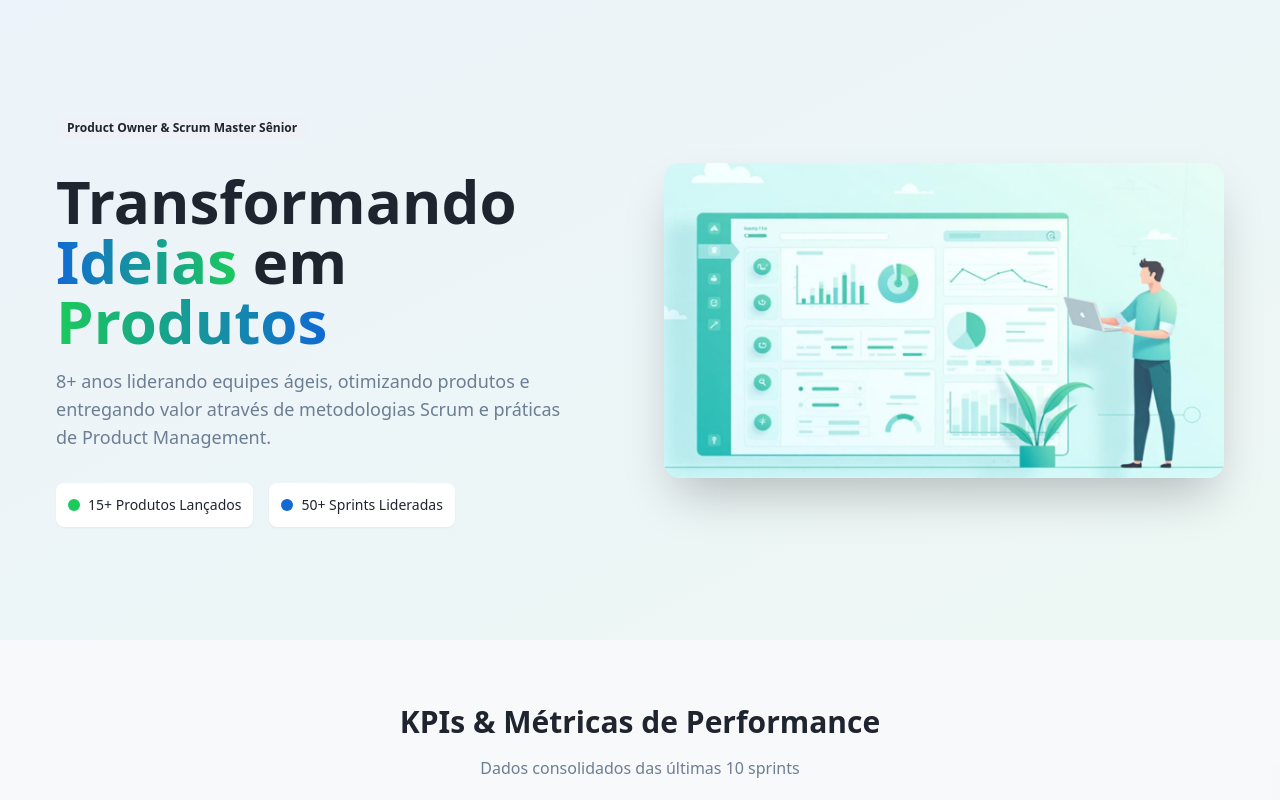
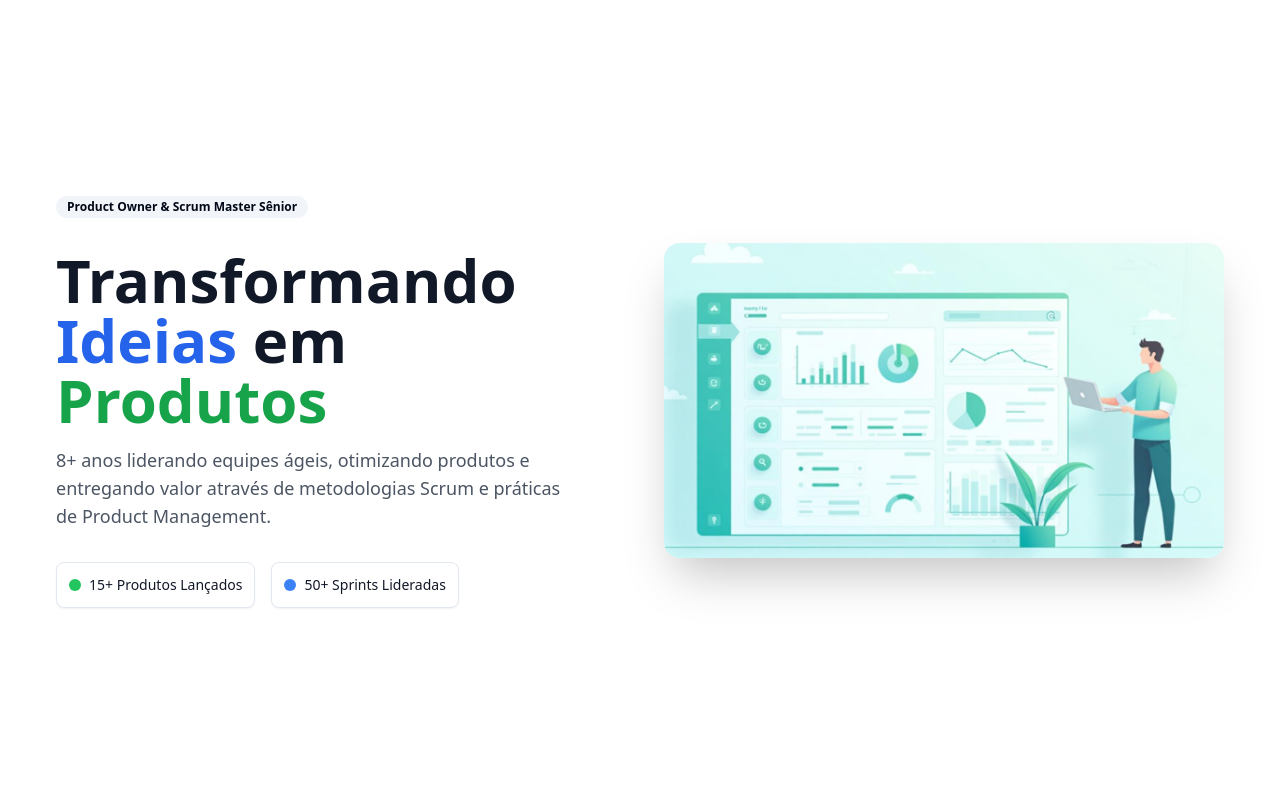
Before and after one commit to diegoshuda/diegooagilistasenior, a React (Vite) app: page / in a window 1280 px wide. Shown: the top 800 px of the page. Built offline with nearby package versions, Linux system fonts and the light colour scheme.

Commit message:
Fix blank screen issue

```diff
--- a/src/components/HeroSection.tsx
+++ b/src/components/HeroSection.tsx
@@ -3,31 +3,31 @@ import heroImage from "@/assets/hero-portfolio.jpg";
 
 const HeroSection = () => {
   return (
-    <section className="relative min-h-[80vh] flex items-center justify-center bg-gradient-to-br from-primary/5 to-accent/5 px-6">
+    <section className="relative min-h-screen flex items-center justify-center bg-white px-6">
       <div className="container mx-auto grid lg:grid-cols-2 gap-12 items-center">
         <div className="space-y-8">
           <div className="space-y-4">
             <Badge variant="secondary" className="mb-4">
               Product Owner & Scrum Master Sênior
             </Badge>
-            <h1 className="text-4xl lg:text-6xl font-bold leading-tight">
+            <h1 className="text-4xl lg:text-6xl font-bold leading-tight text-gray-900">
               Transformando
-              <span className="bg-gradient-to-r from-primary to-accent bg-clip-text text-transparent"> Ideias</span> em
-              <span className="bg-gradient-to-r from-accent to-primary bg-clip-text text-transparent"> Produtos</span>
+              <span className="text-blue-600"> Ideias</span> em
+              <span className="text-green-600"> Produtos</span>
             </h1>
-            <p className="text-lg text-muted-foreground max-w-lg">
+            <p className="text-lg text-gray-600 max-w-lg">
               8+ anos liderando equipes ágeis, otimizando produtos e entregando valor através de metodologias Scrum e práticas de Product Management.
             </p>
           </div>
 
           <div className="flex flex-wrap gap-4">
-            <div className="flex items-center gap-2 bg-card p-3 rounded-lg shadow-sm">
-              <div className="w-3 h-3 rounded-full bg-accent"></div>
-              <span className="text-sm font-medium">15+ Produtos Lançados</span>
+            <div className="flex items-center gap-2 bg-white p-3 rounded-lg shadow-sm border">
+              <div className="w-3 h-3 rounded-full bg-green-500"></div>
+              <span className="text-sm font-medium text-gray-900">15+ Produtos Lançados</span>
             </div>
-            <div className="flex items-center gap-2 bg-card p-3 rounded-lg shadow-sm">
-              <div className="w-3 h-3 rounded-full bg-primary"></div>
-              <span className="text-sm font-medium">50+ Sprints Lideradas</span>
+            <div className="flex items-center gap-2 bg-white p-3 rounded-lg shadow-sm border">
+              <div className="w-3 h-3 rounded-full bg-blue-500"></div>
+              <span className="text-sm font-medium text-gray-900">50+ Sprints Lideradas</span>
             </div>
           </div>
         </div>
--- a/src/index.css
+++ b/src/index.css
@@ -2,109 +2,60 @@
 @tailwind components;
 @tailwind utilities;
 
-/* Professional Portfolio Design System for Product Owner/Scrum Master */
-
 @layer base {
   :root {
-    /* Professional Color Palette */
-    --background: 210 40% 98%; /* Light blue-gray */
-    --foreground: 213 20% 15%;
-
+    --background: 0 0% 100%;
+    --foreground: 222.2 84% 4.9%;
     --card: 0 0% 100%;
-    --card-foreground: 213 20% 15%;
-
+    --card-foreground: 222.2 84% 4.9%;
     --popover: 0 0% 100%;
-    --popover-foreground: 213 20% 15%;
-
-    --primary: 213 85% 45%; /* Professional blue */
-    --primary-foreground: 0 0% 100%;
-
-    --secondary: 213 30% 95%;
-    --secondary-foreground: 213 20% 15%;
-
-    --muted: 213 20% 96%;
-    --muted-foreground: 213 15% 50%;
-
-    --accent: 142 76% 45%; /* Success green */
-    --accent-foreground: 0 0% 100%;
-
-    --destructive: 0 72% 51%;
-    --destructive-foreground: 0 0% 100%;
-
-    --border: 213 20% 90%;
-    --input: 213 20% 94%;
-    --ring: 213 85% 45%;
-
-    /* Professional gradients */
-    --gradient-primary: linear-gradient(135deg, hsl(213 85% 45%), hsl(213 85% 55%));
-    --gradient-hero: linear-gradient(135deg, hsl(213 85% 45%), hsl(225 85% 55%));
-    --gradient-card: linear-gradient(145deg, hsl(0 0% 100%), hsl(213 20% 98%));
-
-    /* Professional shadows */
-    --shadow-card: 0 4px 20px -8px hsl(213 85% 45% / 0.15);
-    --shadow-elevated: 0 8px 30px -12px hsl(213 85% 45% / 0.25);
-
-    /* Chart colors */
-    --chart-primary: 213 85% 45%;
-    --chart-secondary: 142 76% 45%;
-    --chart-accent: 45 93% 47%;
-    --chart-muted: 213 15% 70%;
-
+    --popover-foreground: 222.2 84% 4.9%;
+    --primary: 221.2 83.2% 53.3%;
+    --primary-foreground: 210 40% 98%;
+    --secondary: 210 40% 96%;
+    --secondary-foreground: 222.2 84% 4.9%;
+    --muted: 210 40% 96%;
+    --muted-foreground: 215.4 16.3% 46.9%;
+    --accent: 210 40% 96%;
+    --accent-foreground: 222.2 84% 4.9%;
+    --destructive: 0 84.2% 60.2%;
+    --destructive-foreground: 210 40% 98%;
+    --border: 214.3 31.8% 91.4%;
+    --input: 214.3 31.8% 91.4%;
+    --ring: 221.2 83.2% 53.3%;
     --radius: 0.5rem;
-
-    --sidebar-background: 0 0% 98%;
-
-    --sidebar-foreground: 240 5.3% 26.1%;
-
-    --sidebar-primary: 240 5.9% 10%;
-
-    --sidebar-primary-foreground: 0 0% 98%;
-
-    --sidebar-accent: 240 4.8% 95.9%;
-
-    --sidebar-accent-foreground: 240 5.9% 10%;
-
-    --sidebar-border: 220 13% 91%;
-
-    --sidebar-ring: 217.2 91.2% 59.8%;
+    --chart-1: 12 76% 61%;
+    --chart-2: 173 58% 39%;
+    --chart-3: 197 37% 24%;
+    --chart-4: 43 74% 66%;
+    --chart-5: 27 87% 67%;
   }
 
   .dark {
     --background: 222.2 84% 4.9%;
     --foreground: 210 40% 98%;
-
     --card: 222.2 84% 4.9%;
     --card-foreground: 210 40% 98%;
-
     --popover: 222.2 84% 4.9%;
     --popover-foreground: 210 40% 98%;
-
-    --primary: 210 40% 98%;
+    --primary: 217.2 91.2% 59.8%;
     --primary-foreground: 222.2 47.4% 11.2%;
-
     --secondary: 217.2 32.6% 17.5%;
     --secondary-foreground: 210 40% 98%;
-
     --muted: 217.2 32.6% 17.5%;
     --muted-foreground: 215 20.2% 65.1%;
-
     --accent: 217.2 32.6% 17.5%;
     --accent-foreground: 210 40% 98%;
-
     --destructive: 0 62.8% 30.6%;
     --destructive-foreground: 210 40% 98%;
-
     --border: 217.2 32.6% 17.5%;
     --input: 217.2 32.6% 17.5%;
     --ring: 212.7 26.8% 83.9%;
-    --sidebar-background: 240 5.9% 10%;
-    --sidebar-foreground: 240 4.8% 95.9%;
-    --sidebar-primary: 224.3 76.3% 48%;
-    --sidebar-primary-foreground: 0 0% 100%;
-    --sidebar-accent: 240 3.7% 15.9%;
-    --sidebar-accent-foreground: 240 4.8% 95.9%;
-    --sidebar-border: 240 3.7% 15.9%;
-    --sidebar-ring: 217.2 91.2% 59.8%;
+    --chart-1: 220 70% 50%;
+    --chart-2: 160 60% 45%;
+    --chart-3: 30 80% 55%;
+    --chart-4: 280 65% 60%;
+    --chart-5: 340 75% 55%;
   }
 }
 
@@ -112,7 +63,6 @@
   * {
     @apply border-border;
   }
-
   body {
     @apply bg-background text-foreground;
   }
--- a/src/pages/Index.tsx
+++ b/src/pages/Index.tsx
@@ -1,23 +1,9 @@
 import HeroSection from "@/components/HeroSection";
-import MetricsOverview from "@/components/MetricsOverview";
-import BurndownChart from "@/components/BurndownChart";
-import UserStoriesSection from "@/components/UserStoriesSection";
-import ScrumArtifacts from "@/components/ScrumArtifacts";
-import UXSection from "@/components/UXSection";
-import RoadmapSection from "@/components/RoadmapSection";
-import ExperienceSection from "@/components/ExperienceSection";
 
 const Index = () => {
   return (
-    <div className="min-h-screen" style={{ backgroundColor: 'hsl(210 40% 98%)' }}>
+    <div className="min-h-screen bg-white">
       <HeroSection />
-      <MetricsOverview />
-      <BurndownChart />
-      <UserStoriesSection />
-      <ScrumArtifacts />
-      <UXSection />
-      <RoadmapSection />
-      <ExperienceSection />
     </div>
   );
 };
```
